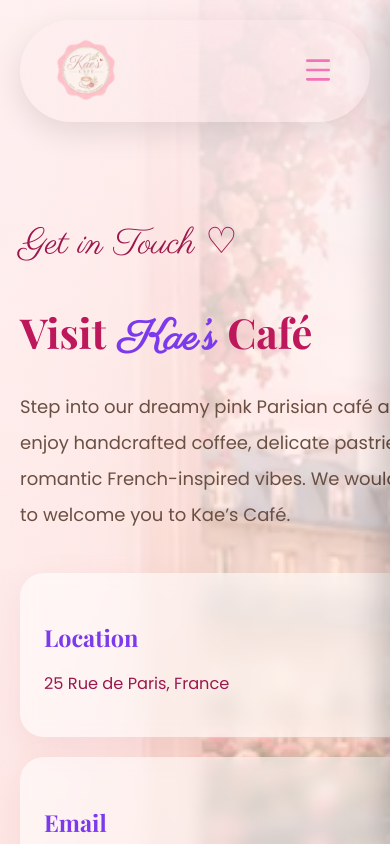
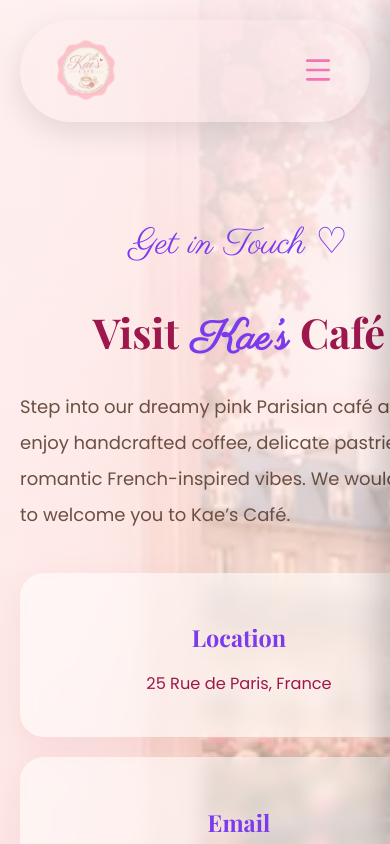
Before and after one commit to KunnikarB/kaes-cafe, a React (Vite) app: page /contact in a window 390 px wide. Shown: the top 844 px of the page. Built offline with nearby package versions, Linux system fonts and the light colour scheme.

Commit message:
Update style

```diff
--- a/src/styles/About.css
+++ b/src/styles/About.css
@@ -25,7 +25,6 @@
   background: transparent;
   backdrop-filter: blur(8px);
   border-radius: 40px;
-  padding: 60px;
   box-shadow: 0 15px 40px rgba(214, 160, 170, 0.25);
 }
 
@@ -111,20 +110,21 @@
 
 @media (max-width: 768px) {
   .about {
-    padding: 160px 16px;
+    padding: 160px 26px;
   }
 
   .about-container {
-    padding: 40px 24px;
     border-radius: 28px;
   }
 
   .about-title {
     font-size: 2rem;
+    text-align: center;
   }
 
   .about-subtitle {
     font-size: 1.6rem;
+    text-align: center;
   }
 
   .about-text {
--- a/src/styles/Contact.css
+++ b/src/styles/Contact.css
@@ -32,14 +32,14 @@
 
 .contact-subtitle {
   font-size: 2rem;
-  color: var(--text-pink);
+  color: var(--accent);
   font-family: "Parisienne", cursive;
   margin-bottom: 12px;
 }
 
 .contact-title {
   font-size: 3rem;
-  color: var(--text-h);
+  color: var(--text-pink);
   font-family: "Playfair Display", serif;
   margin-bottom: 25px;
 }
@@ -160,6 +160,11 @@
 
   .contact-title {
     font-size: 2.3rem;
+    text-align: center;
+  }
+
+  .contact-subtitle {
+    text-align: center;
   }
 
   .contact-description {
@@ -168,10 +173,12 @@
 
   .detail-card h3 {
     font-size: 1.3rem;
+    text-align: center;
   }
 
   .detail-card p {
     font-size: 0.9rem;
+    text-align: center;
   }
 
   .contact-form {
```
